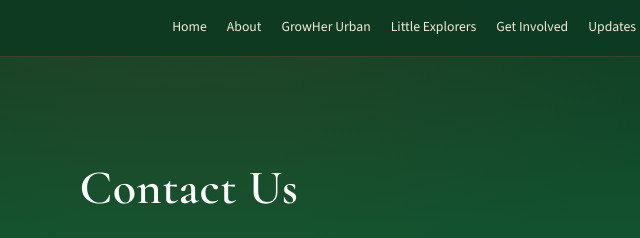
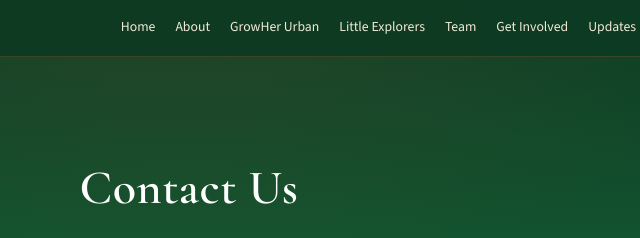
Before and after one commit to Nexus-Digital-Solutions-ZM/ewa-site, a website: page contact.html in a window 1280 px wide. Shown: the top 238 px of the page, 451-1091 px from the left. Drawn offline with nearby package versions, Linux system fonts and the light colour scheme.

Commit message:
Update contact.html

```diff
--- a/contact.html
+++ b/contact.html
@@ -31,6 +31,7 @@
       <a href="/about.html">About</a>
       <a href="/growher.html">GrowHer Urban</a>
       <a href="/little-agroecology-explorers.html">Little Explorers</a>
+      <a href="/team.html">Team</a>
       <a href="/get-involved.html">Get Involved</a>
       <a href="/blog/index.html">Updates</a>
       <a href="/contact.html" class="active">Contact</a>
```
